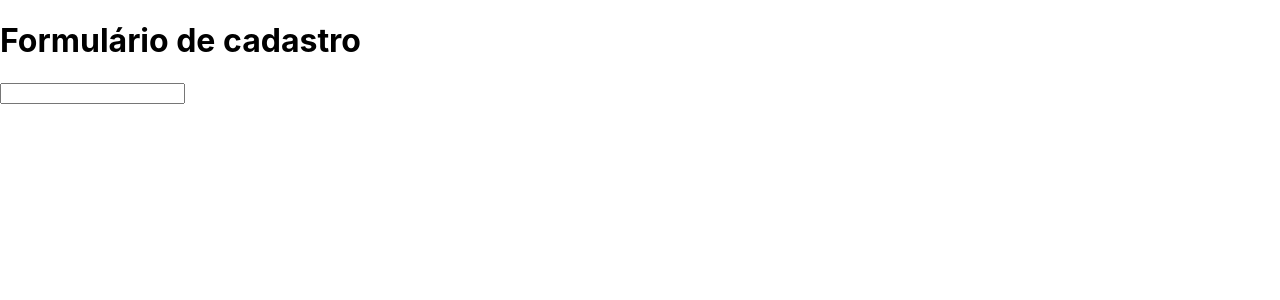
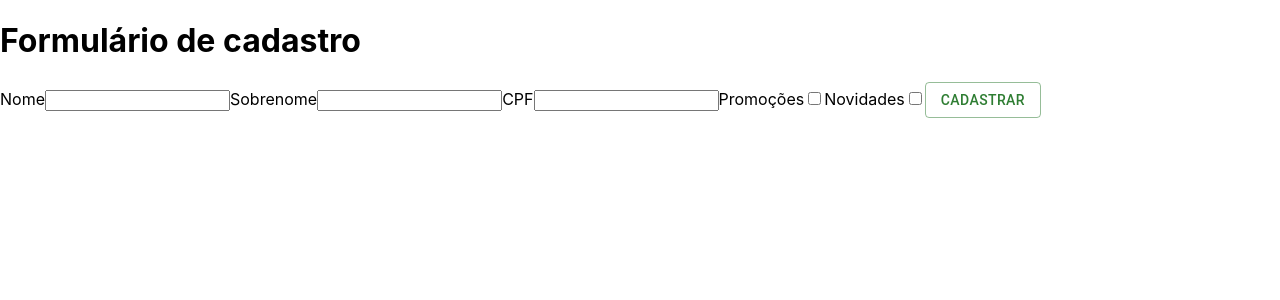
Before and after one commit to edu-as/simple-form, a React (Create React App) app: page / in a window 1280 px wide. Shown: the top 300 px of the page. Built offline with nearby package versions, Linux system fonts and the light colour scheme.

Commit message:
adding styles with Material-ui

```diff
--- a/package.json
+++ b/package.json
@@ -3,12 +3,16 @@
   "version": "0.1.0",
   "private": true,
   "dependencies": {
+    "@emotion/react": "^11.7.1",
+    "@emotion/styled": "^11.6.0",
+    "@material-ui/core": "^4.12.3",
+    "@mui/material": "^5.2.8",
     "@testing-library/jest-dom": "^5.16.1",
     "@testing-library/react": "^12.1.2",
     "@testing-library/user-event": "^13.5.0",
     "react": "^17.0.2",
     "react-dom": "^17.0.2",
-    "react-scripts": "5.0.0",
+    "react-scripts": "^3.0.1",
     "web-vitals": "^2.1.3"
   },
   "scripts": {
--- a/src/components/register-form/register-form.jsx
+++ b/src/components/register-form/register-form.jsx
@@ -1,9 +1,26 @@
-import { React } from 'react';
+import * as React from 'react';
+import Button from '@mui/material/Button';
 
 function RegisterForm(){
     return(
         <form>
-            <input type="text"/>
+            <label>Nome</label>
+            <input type="text" />
+
+            <label>Sobrenome</label>
+            <input type="text" />
+
+            <label>CPF</label>
+            <input type="text" />
+
+            <label>Promoções</label>
+            <input type="checkbox" />
+
+            <label>Novidades</label>
+            <input type="checkbox" />
+            <Button type="submit" variant="outlined" color="success">
+                Cadastrar
+            </Button>
         </form>
     );
 }
```
Also changed, not shown: 1 other file (tests, documents, lock files or other folders).
